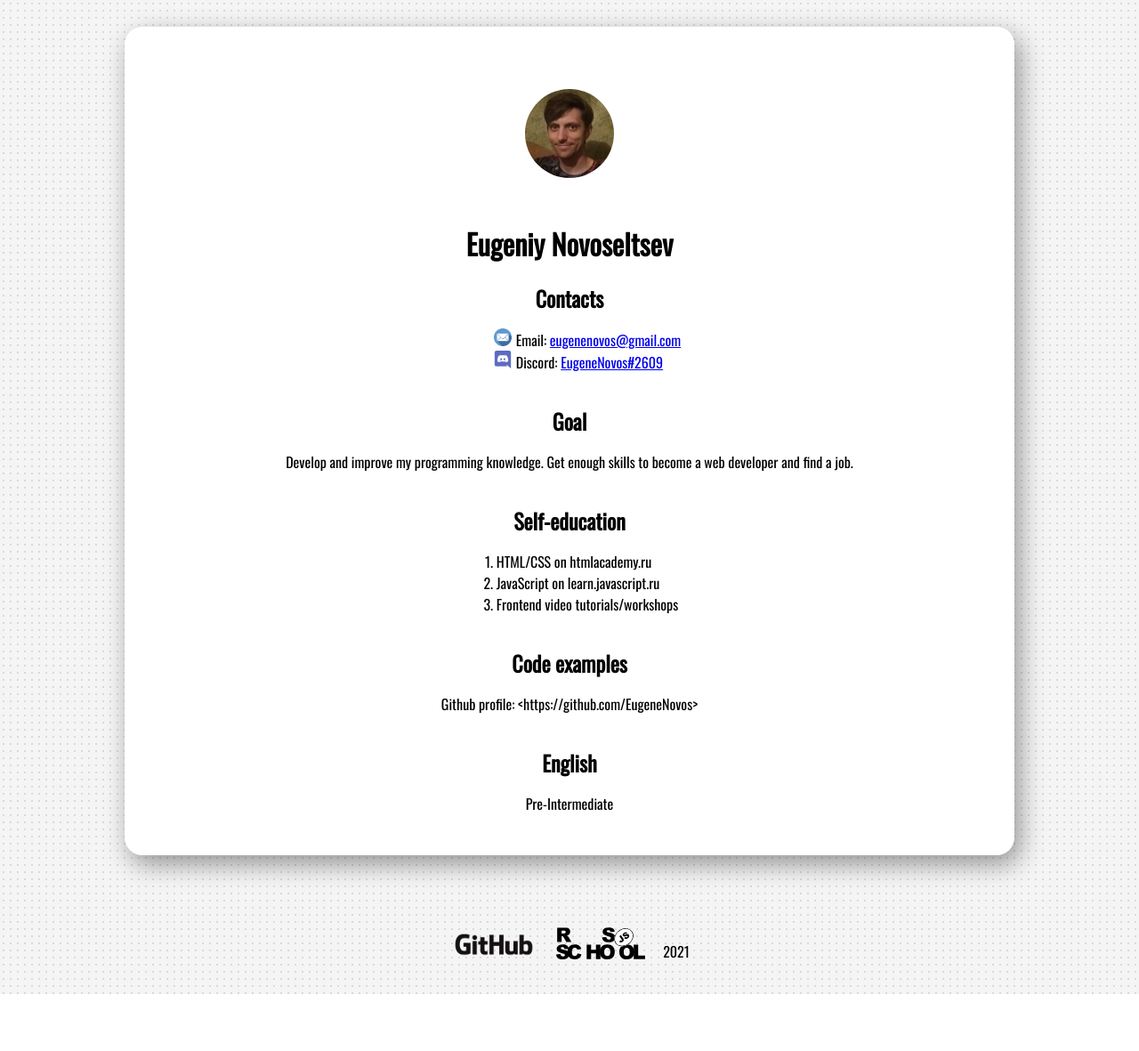
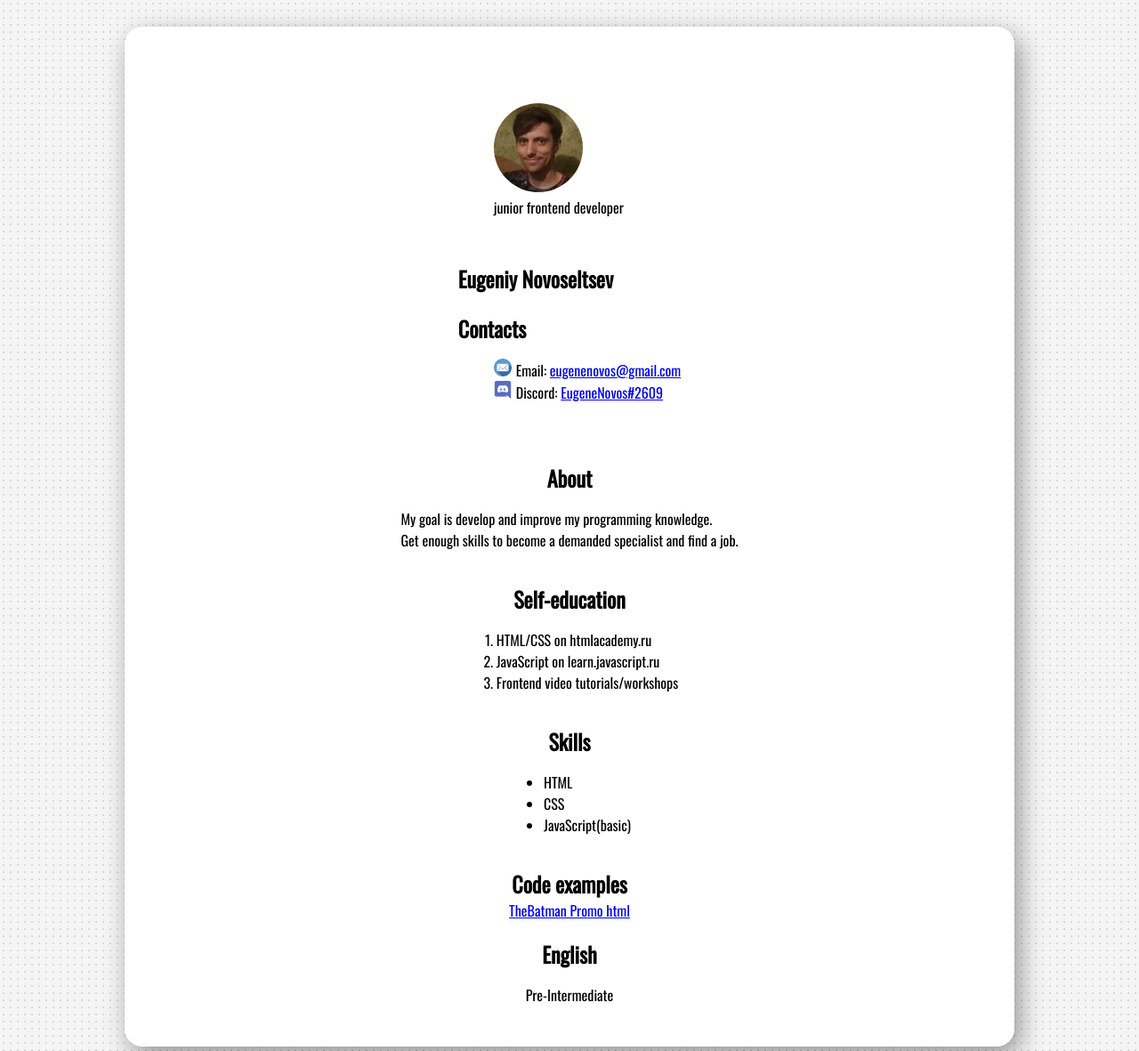
Before and after one commit to EugeneNovos/rsschool-cv, a plain HTML site: page index.html in a window 1280 px wide. Shown: the top 1181 px of the page at 89% size. Before the commit the page ends 1117 px from the top, so only its background shows below. Drawn offline with nearby package versions, Linux system fonts and the light colour scheme.

```diff
--- a/index.html
+++ b/index.html
@@ -14,45 +14,56 @@
 
 <body>
     <main class="main-content">
-        <div class="container">
-            <img src="img/avatar.jpg" alt="photo" class="avatar">
-            <h1 class="name">Eugeniy Novoseltsev</h1>
+        <section class="container">
+            <header class="header">
+                <figure>
+                    <img src="img/avatar.jpg" alt="my photo was supposed to be here, but something went wrong"
+                        class="avatar">
+                    <figcaption>junior frontend developer</figcaption>
+                </figure>
 
+                <h1 class="name">Eugeniy Novoseltsev</h1>
+                <h2 class="section-title">Contacts</h2>
+                <ul class="contacts">
+                    <li><img class="social-icon" src="img/email.png" alt="email-icon">Email:
+                        <a href="mailto:vlad@htmlbook.ru">eugenenovos@gmail.com</a></li>
+                    <li><img class="social-icon" src="img/Discord.png" alt="discord icon">Discord:
+                        <a href="#">EugeneNovos#2609</a> </li>
+                </ul>
+            </header>
+        </section>
+        <section class="container">
+            <h2 class="section-title">About</h2>
 
-            <h2 class="section-title">Contacts</h2>
-
-            <ul class="contacts">
-                <li><img class="social-icon" src="img/email.png" alt="email-icon">Email: <a
-                        href="mailto:vlad@htmlbook.ru">eugenenovos@gmail.com</a></li>
-
-                <li><img class="social-icon" src="img/Discord.png" alt="discord icon">Discord: <a href="#">
-                        EugeneNovos#2609</a> </li>
-            </ul>
-            <h2 class="section-title">Goal</h2>
-
-            <p>Develop and improve my programming knowledge. Get enough skills to become a web developer and
+            <p class="goal">My goal is develop and improve my programming knowledge. <br> Get enough skills to become a
+                demanded
+                specialist and
                 find a job.
             </p>
 
             <h2 class="section-title">Self-education</h2>
 
-            <ol>
+            <ol class="education">
                 <li>HTML/CSS on htmlacademy.ru</li>
                 <li>JavaScript on learn.javascript.ru</li>
                 <li>Frontend video tutorials/workshops</li>
             </ol>
 
+            <h2 class="section-title">Skills</h2>
+            <ul class="skills">
+                <li>HTML</li>
+                <li>CSS</li>
+                <li>JavaScript(basic)</li>
+            </ul>
+
             <h2 class="section-title">Code examples</h2>
 
-            <p>Github profile: &lt;https://github.com/EugeneNovos&gt;</p>
-
+            <a class="code-example" href="https://eugenenovos.github.io/TheBatman/" target="_blank">TheBatman Promo
+                html</a>
             <h2 class="section-title">English</h2>
 
-            <p>Pre-Intermediate</p>
-
-
-
-        </div>
+            <p class="english-skill">Pre-Intermediate</p>
+        </section>
     </main>
     <footer>
         <a class="footer-logo" href="https://github.com/EugeneNovos"><img class="footer-logo" src="img/github_logo.png"
--- a/style/style.css
+++ b/style/style.css
@@ -8,6 +8,7 @@
     background: radial-gradient(rgba(0, 0, 0, 0.15)1px, rgba(216, 217, 219, 0.28) 1px);
     -webkit-background-size: 8px 8px;
     background-size: 8px 8px;
+    /* background-image: url(/img/bg.jpg); */
     padding: 0;
     margin: 0;
     font-family: 'Oswald', sans-serif;
```
